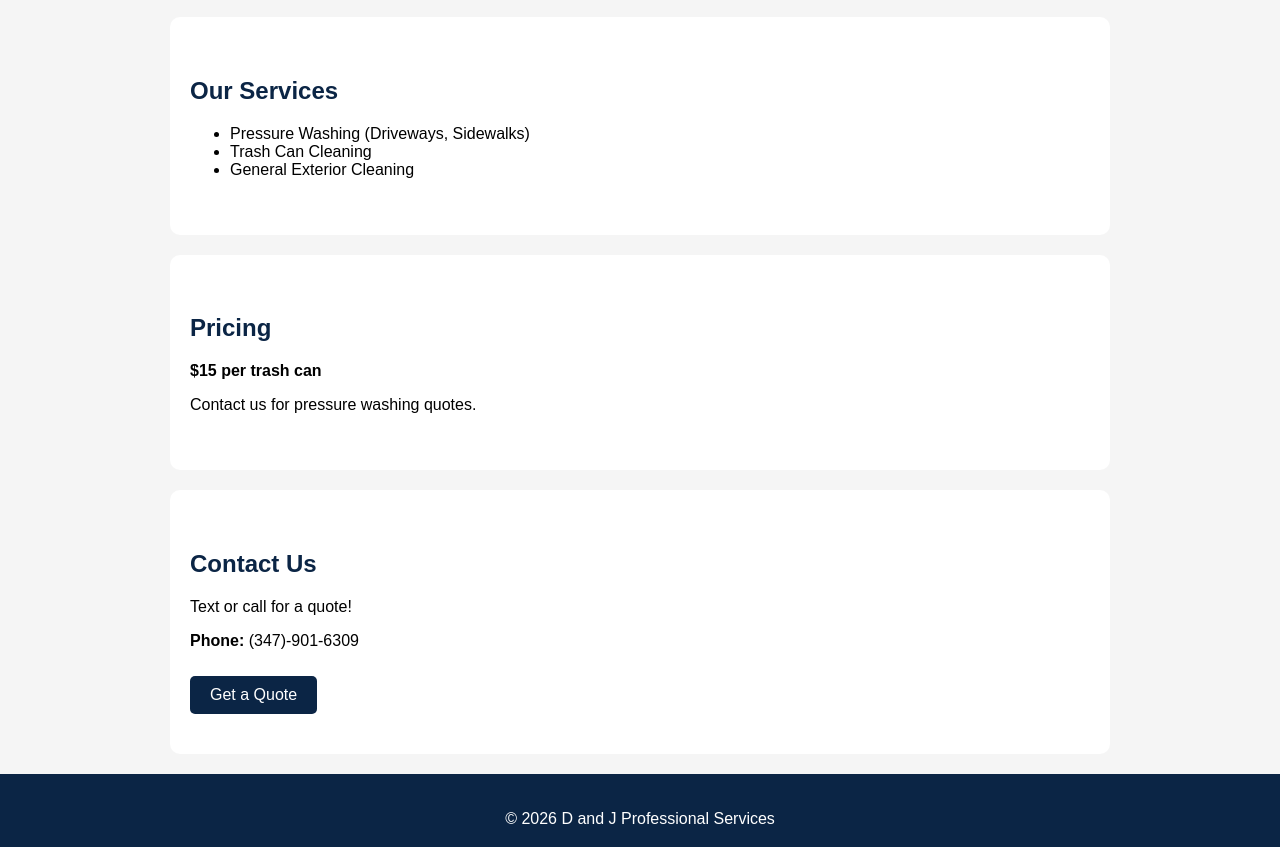
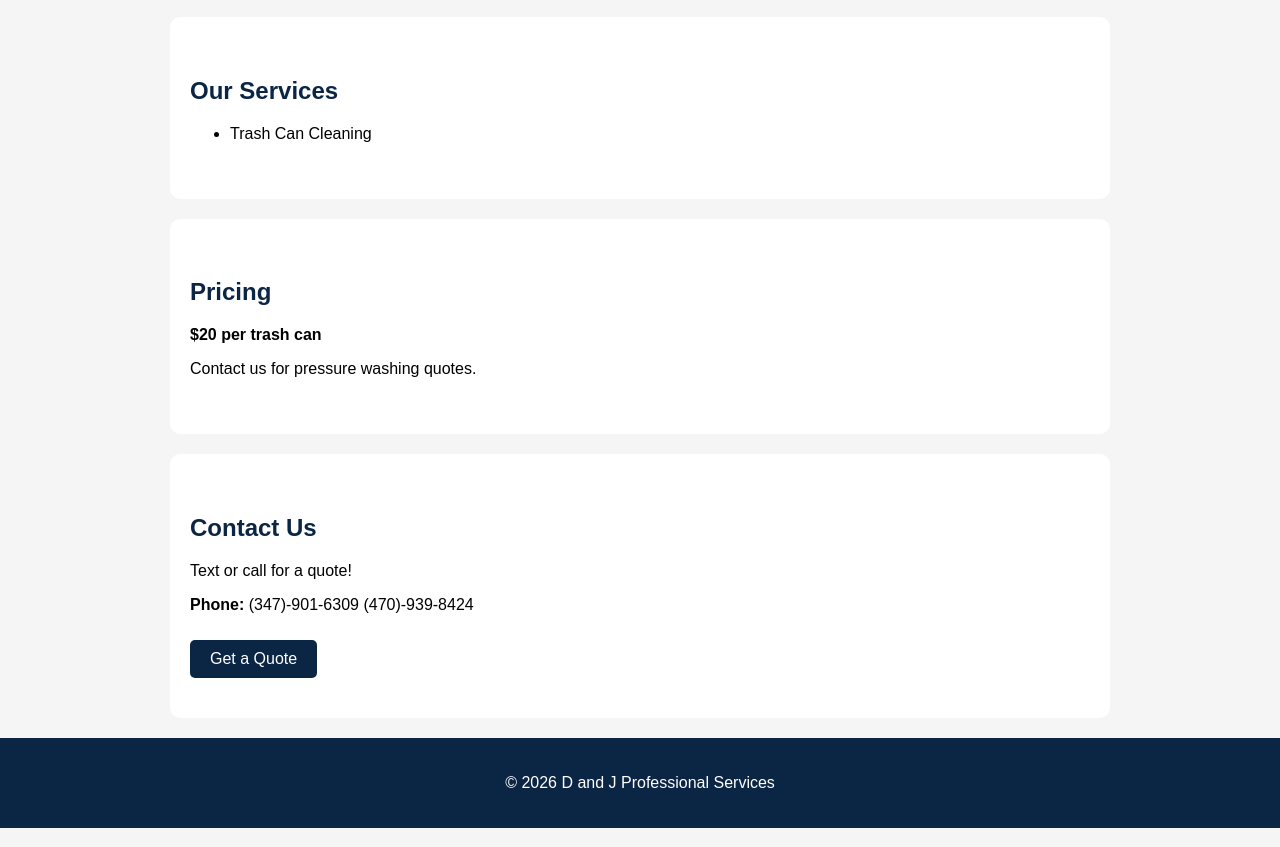
Before and after one commit to therealyoungd2-cyber/dandj-website, a plain HTML site: page index.html in a window 1280 px wide. Shown: the part 433-1280 px from the top of the page. Drawn offline with Linux system fonts and the light colour scheme.

Commit message:
Update index.html

```diff
--- a/index.html
+++ b/index.html
@@ -85,22 +85,20 @@ footer {
 <section id="services">
   <h2>Our Services</h2>
   <ul>
-    <li>Pressure Washing (Driveways, Sidewalks)</li>
     <li>Trash Can Cleaning</li>
-    <li>General Exterior Cleaning</li>
   </ul>
 </section>
 
 <section id="pricing">
   <h2>Pricing</h2>
-  <p><strong>$15 per trash can</strong></p>
+  <p><strong>$20 per trash can</strong></p>
   <p>Contact us for pressure washing quotes.</p>
 </section>
 
 <section id="contact">
   <h2>Contact Us</h2>
   <p>Text or call for a quote!</p>
-  <p><strong>Phone:</strong> (347)-901-6309</p>
+  <p><strong>Phone:</strong> (347)-901-6309 (470)-939-8424</p>
   <a class="btn" href="#">Get a Quote</a>
 </section>
 
```
